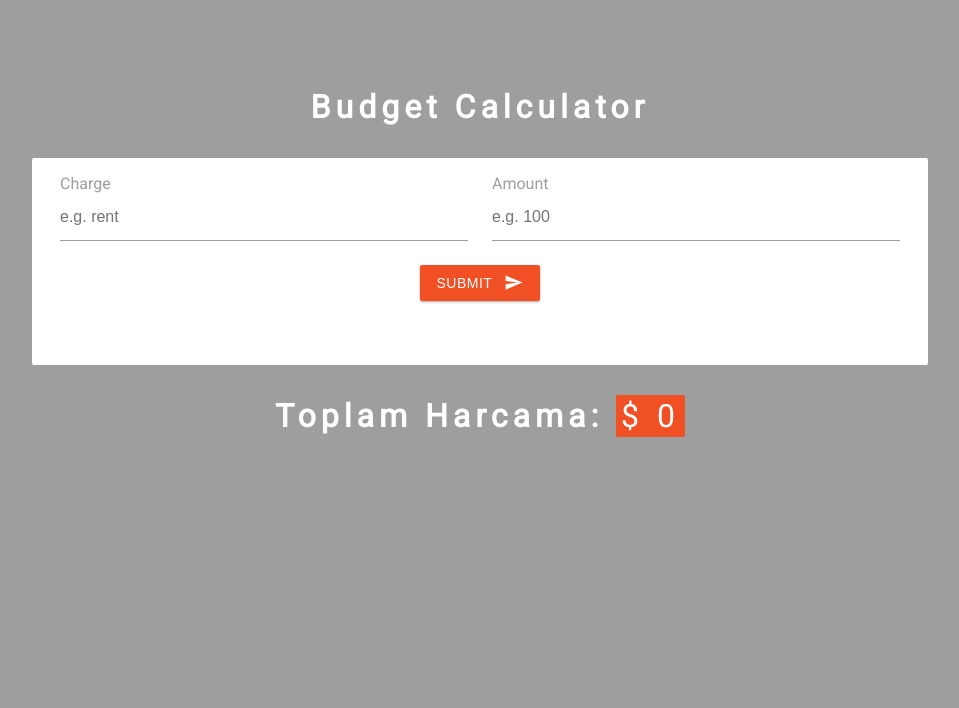
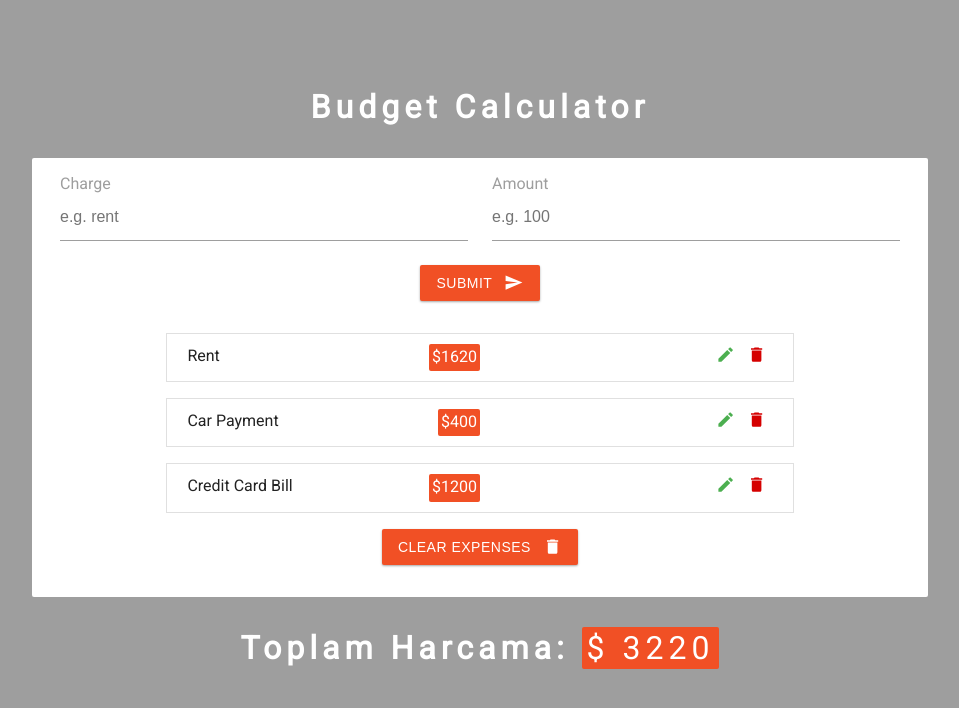
Before and after one commit to LeylaY1996/react-budget-calculator, a React (Create React App) app: page / in a window 1280 px wide. Shown: the top 708 px of the page, without its empty margins (160-1119 px from the left). Built offline with nearby package versions, Linux system fonts and the light colour scheme.

Commit message:
deleted item and clear items

```diff
--- a/src/App.js
+++ b/src/App.js
@@ -6,9 +6,9 @@ import { v4 as uuid } from "uuid";
 import React, { useState } from "react";
 
 const initialExpenses = [
-  /* { id: uuid(), charge: "rent", amount: 1620 },
+  { id: uuid(), charge: "rent", amount: 1620 },
   { id: uuid(), charge: "car payment", amount: 400 },
-  { id: uuid(), charge: "credit card bill", amount: 1200 }, */
+  { id: uuid(), charge: "credit card bill", amount: 1200 },
 ];
 
 function App() {
@@ -62,10 +62,32 @@ function App() {
     }
   };
 
+  /* Clear items */
+  const clearItems = () => {
+    console.log("cleared all items")
+    setExpenses([]);
+    handleAlert({type: "danger",text: "All item deleted"})
+
+  }
+
+  // Handle delete
+  const handleDelete = (id) => {
+    console.log(`item deleted: ${id}`)
+    let tempExpenses = expenses.filter(item => item.id !== id);
+    console.log(tempExpenses);
+    setExpenses(tempExpenses)
+    handleAlert({type: "danger",text: "Item deleted"})
+  }
+
+  // Handle edit
+  const handleEdit = (id) => {
+    console.log(`item edited: ${id}`)
+  }
+
   return (
     <>
       {alert.show && <Alert type={alert.type} text={alert.text} />}
-      <Alert handleAlert={handleAlert}/>
+      <Alert/>
       <h1>Budget Calculator</h1>
       <main className="App">
         <ExpenseForm
@@ -75,7 +97,12 @@ function App() {
           handleCharge={handleCharge}
           handleSubmit={handleSubmit}
         />
-        <ExpenseList expenses={expenses} />
+        <ExpenseList
+          expenses={expenses}
+          handleDelete={handleDelete}
+          handleEdit={handleEdit}
+          clearItems={clearItems}
+        />
       </main>
       <h1>
         Toplam Harcama:{" "}
--- a/src/components/ExpenseItem.js
+++ b/src/components/ExpenseItem.js
@@ -1,7 +1,7 @@
 import React from "react";
 import { MdEdit, MdDelete } from "react-icons/md";
 
-export const ExpenseItem = ({ expense }) => {
+export const ExpenseItem = ({ expense,handleEdit,handleDelete }) => {
   const { id, charge, amount } = expense;
   return (
     <li className="item">
@@ -10,10 +10,10 @@ export const ExpenseItem = ({ expense }) => {
         <span className="amount">${amount}</span>
       </div>
       <div>
-        <button className="edit-btn" aria-label="edit button">
+        <button className="edit-btn" aria-label="edit button" onClick={() => handleEdit(id)}>
           <MdEdit></MdEdit>
         </button>
-        <button className="clear-btn" aria-label="delete button">
+        <button className="clear-btn" aria-label="delete button" onClick={() => handleDelete(id)}>
           <MdDelete></MdDelete>
         </button>
       </div>
--- a/src/components/ExpenseList.js
+++ b/src/components/ExpenseList.js
@@ -2,16 +2,16 @@ import React from "react";
 import Item from "./ExpenseItem";
 import { MdDelete } from "react-icons/md";
 
-export const ExpenseList = ({ expenses }) => {
+export const ExpenseList = ({ expenses,handleEdit,handleDelete,clearItems }) => {
   return (
     <>
       <ul className="list">
         {expenses.map((expense) => {
-          return <Item key={expense.id} expense={expense} />;
+          return <Item key={expense.id} expense={expense} handleDelete={handleDelete} handleEdit={handleEdit}/>;
         })}
       </ul>
       {expenses.length > 0 && (
-        <button className="btn">
+        <button className="btn" onClick={clearItems}>
           Clear expenses
           <MdDelete className="btn-icon"></MdDelete>
         </button>
```
Also changed, not shown: 1 other file (tests, documents, lock files or other folders).
